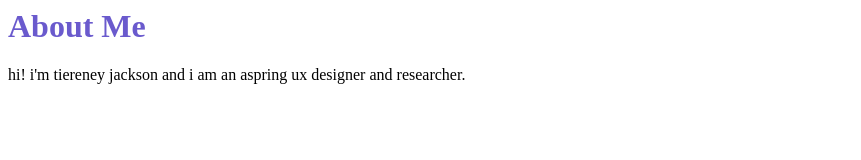
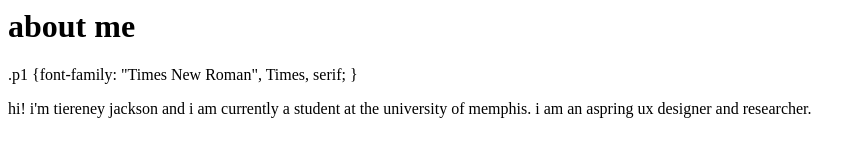
Before and after one commit to tjjcksn3/tjjcksn3.github.io, a plain HTML site: page aboutme.html in a window 1280 px wide. Shown: the whole page, without its empty margins (0-861 px from the left). Drawn offline with Linux system fonts and the light colour scheme.

Commit message:
Update aboutme.html

```diff
--- a/aboutme.html
+++ b/aboutme.html
@@ -1,5 +1,6 @@
 <DOCTYPE! html>
   <html>
     <body>
-      <h1 style="color:slateblue;">About Me</h1>
-      <p> hi! i'm tiereney jackson and i am an aspring ux designer and researcher. </p>
+      <h1 style="color:#000000;">about me</h1>
+      .p1 {font-family: "Times New Roman", Times, serif; }
+      <p> hi! i'm tiereney jackson and i am currently a student at the university of memphis. i am an aspring ux designer and researcher. </p>
```
